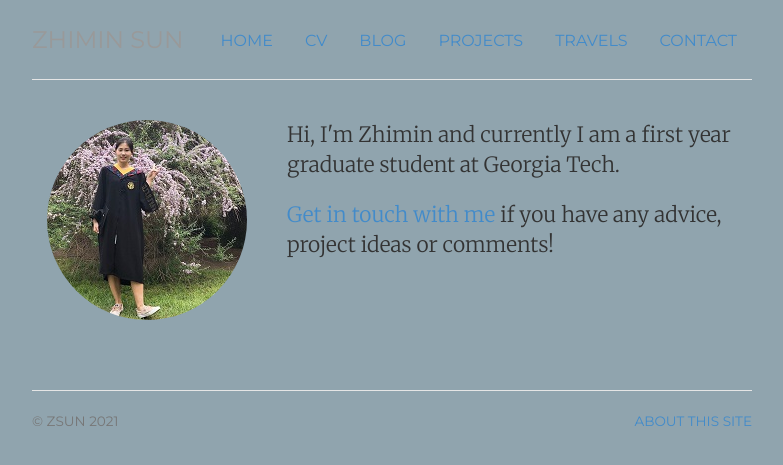
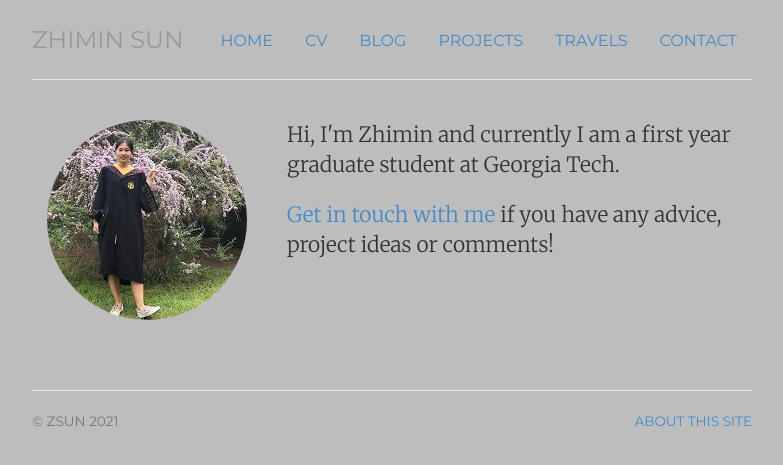
Before and after one commit to Zoe353/Zoe353.github.io, a Jekyll site: the page built from index.html, in a window 1280 px wide. Shown: the top 465 px of the page, without its empty margins (248-1031 px from the left). Built offline with Jekyll 4.4.1, drawn with Linux system fonts in a browser that asks for light colours.

```diff
--- a/_includes/head.html
+++ b/_includes/head.html
@@ -12,7 +12,7 @@
 	<link href="/css/jumbotron-narrow.css" rel="stylesheet">
 	<link href="/css/style.css" rel="stylesheet">
 	<style>
-      <!--body { background-color: #90A4AE; }-->
+      body { background-color: #BDBDBD; }
     </style>
 	<!-- 	set up MathJax on Jekyll and GitHub -->
 	<script type="text/x-mathjax-config">
```
